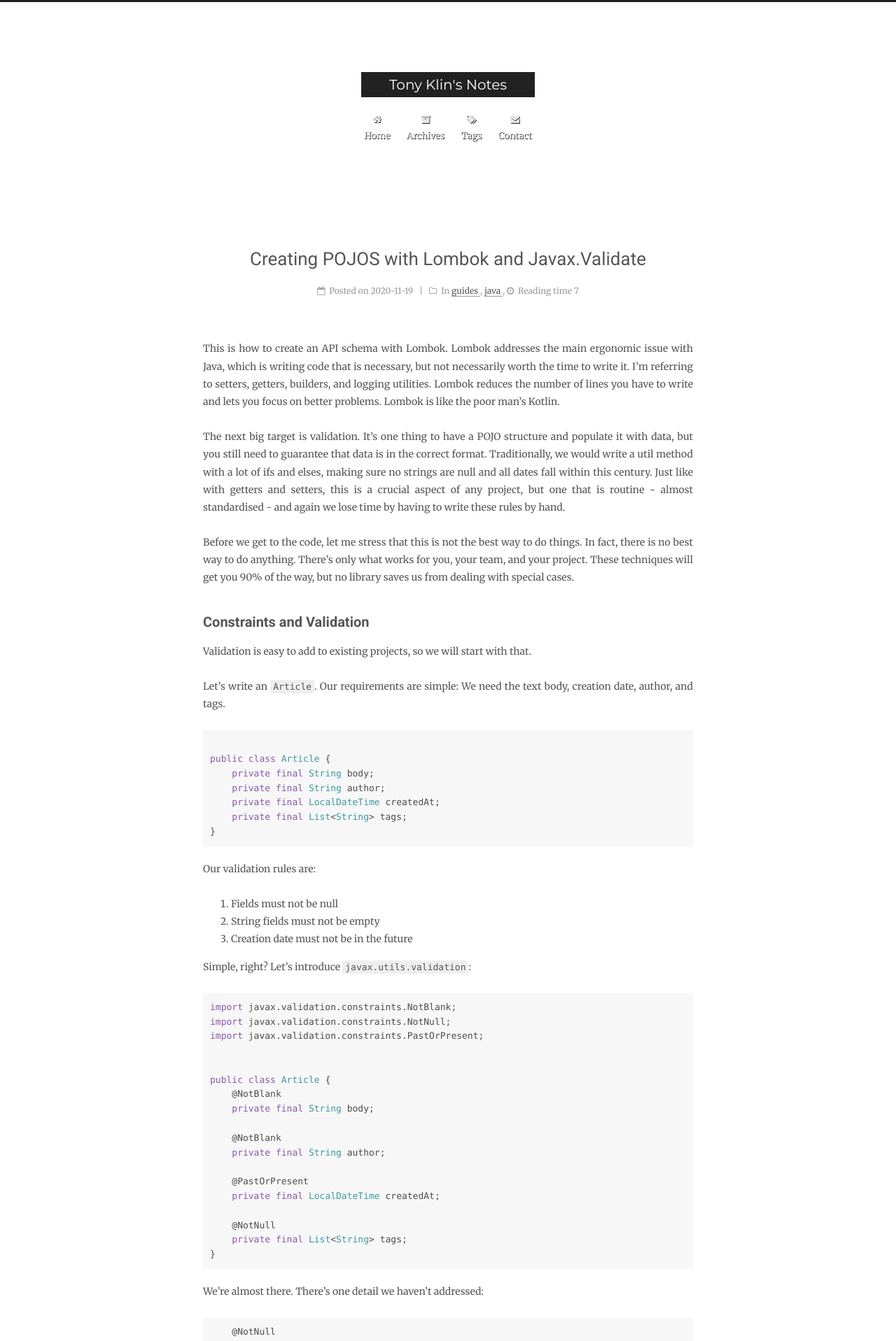
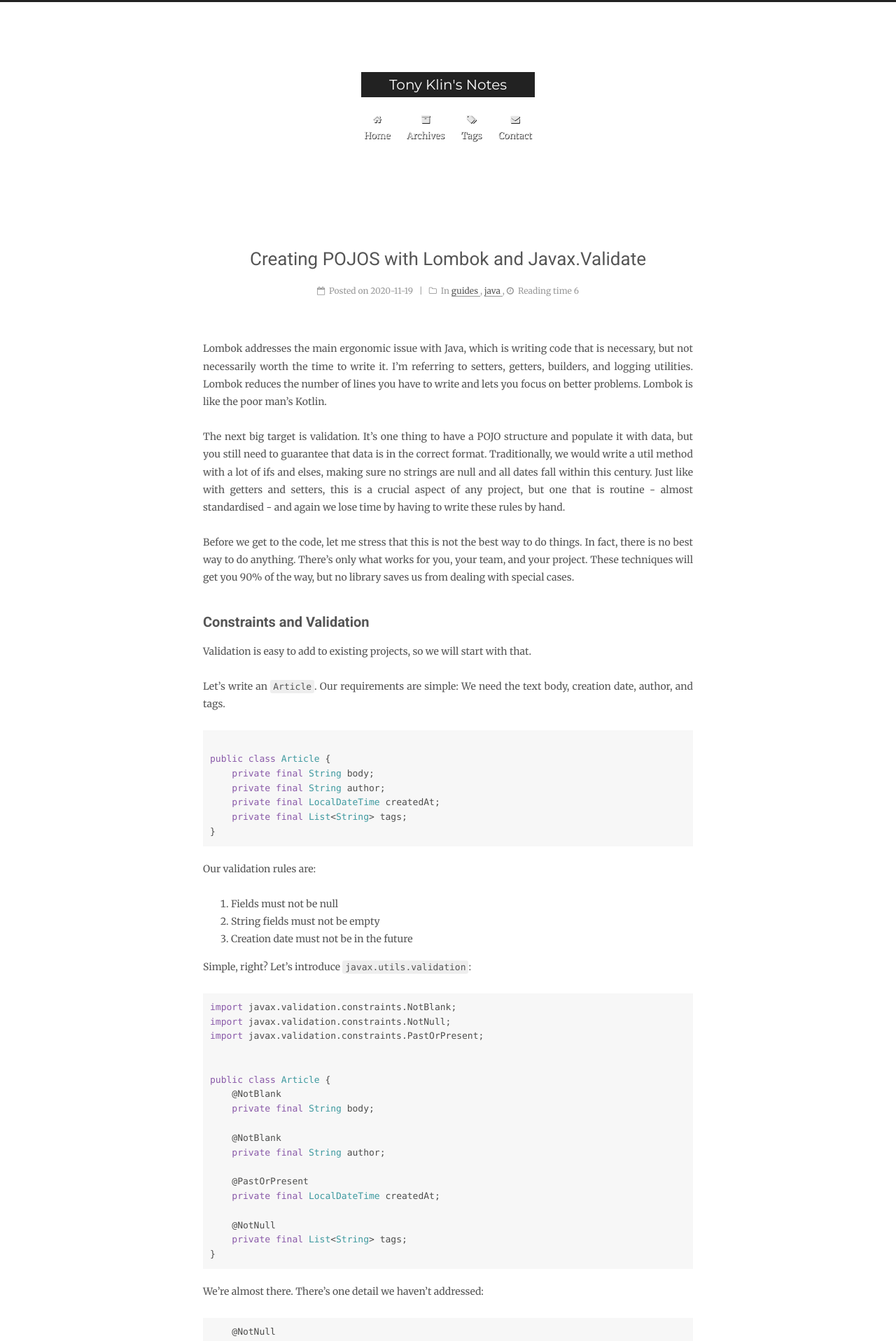
Before and after one commit to aklin/aklin.github.io, a Jekyll site: the page built from _posts/2020-11-19-api-schema-with-lombok.md, in a window 1280 px wide. Shown: the top 1917 px of the page at 70% size. Built offline with Jekyll 4.4.1, drawn with Linux system fonts in a browser that asks for light colours; comment, search, counter and statistics services are not loaded.

Commit message:
Update 2020-11-19-api-schema-with-lombok.md

```diff
--- a/_posts/2020-11-19-api-schema-with-lombok.md
+++ b/_posts/2020-11-19-api-schema-with-lombok.md
@@ -9,7 +9,6 @@ tags:
 - api
 ---
 
-This is how to create an API schema with Lombok.
 Lombok addresses the main ergonomic issue with Java, which is writing
 code that is necessary, but not necessarily worth the time to write it.
 I'm referring to setters, getters, builders, and logging utilities.
```
